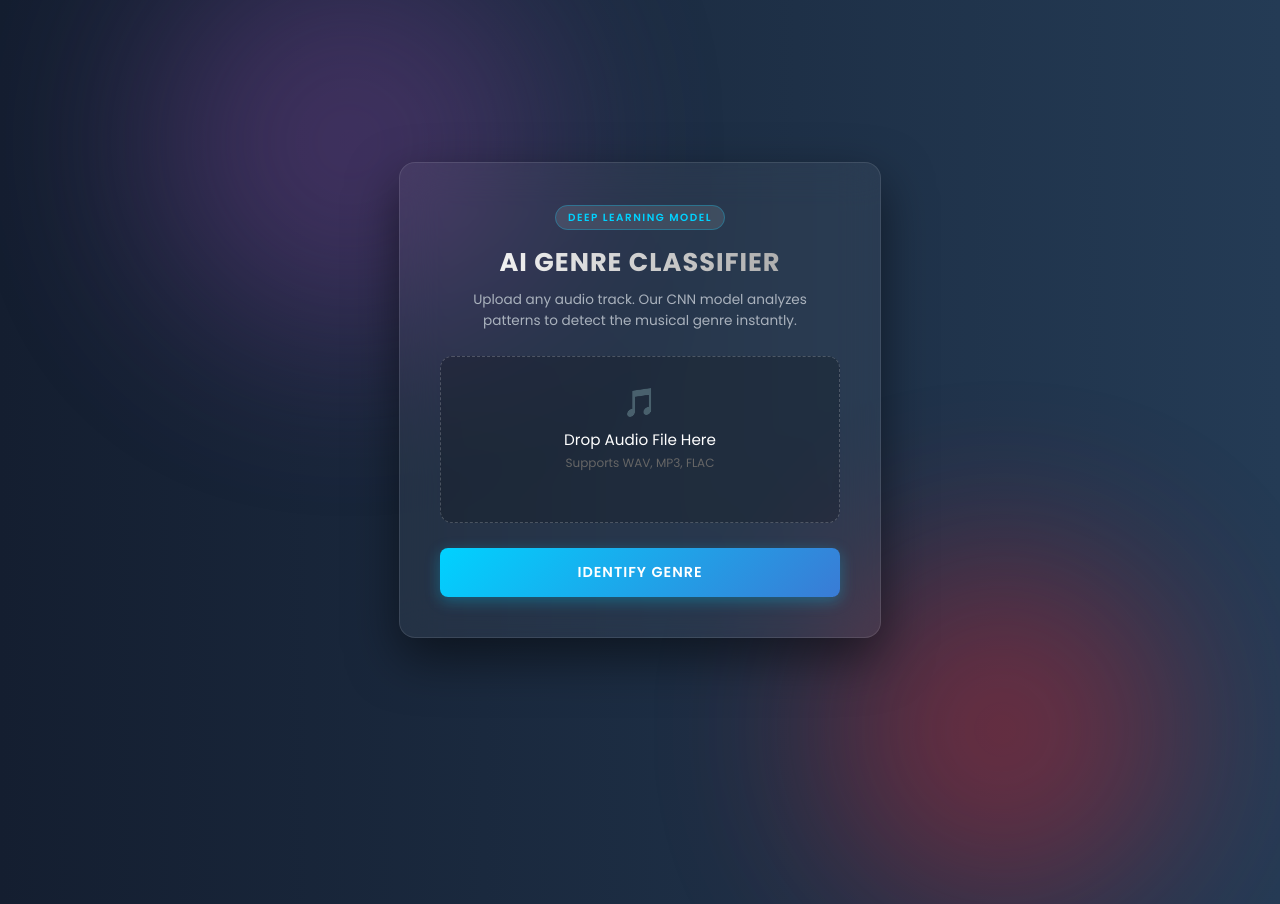
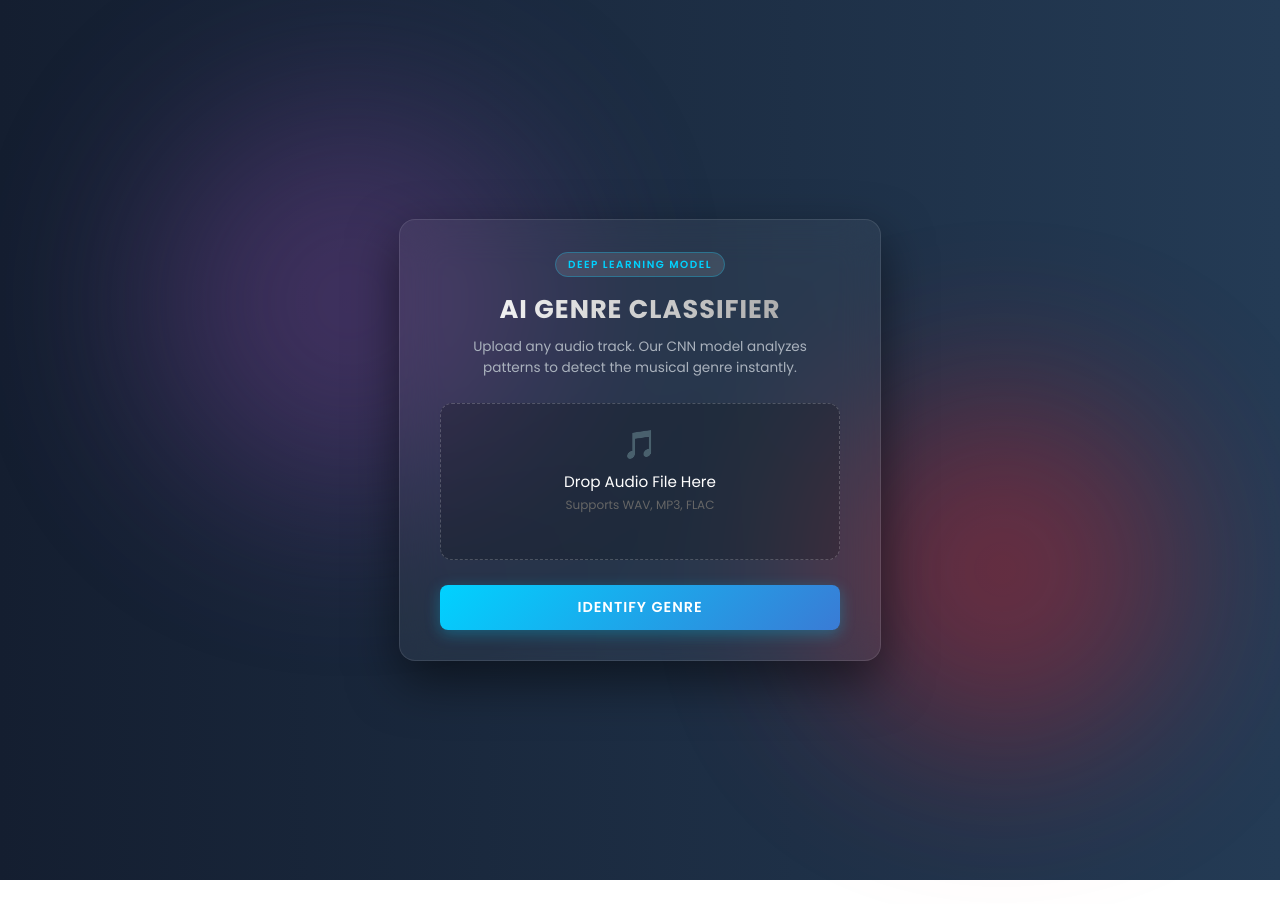
Before and after one commit to harshporwal033/Music-Genre-AI-Project, a plain HTML site: page frontend/index.html in a window 1280 px wide. After the commit the page ends 880 px from the top, so only its background shows below. Drawn offline with Linux system fonts and the light colour scheme.

Commit message:
Update style.css

```diff
--- a/frontend/style.css
+++ b/frontend/style.css
@@ -2,12 +2,17 @@
 * { margin: 0; padding: 0; box-sizing: border_box; font-family: 'Poppins', sans-serif; }
 
 body {
-    background: linear-gradient(to right, #141e30, #243b55); /* Deep Professional Blue */
-    height: 100vh;
+    background: linear-gradient(to right, #141e30, #243b55);
+
+    min-height: 100vh;
+    padding: 40px 0;
+
     display: flex;
     justify-content: center;
     align-items: center;
-    overflow: hidden;
+
+
+    overflow-y: auto;
     color: white;
 }
 
@@ -19,8 +24,8 @@ body {
     opacity: 0.4;
     z-index: -1;
 }
-.c1 { width: 400px; height: 400px; background: #7b4397; top: -10%; left: 10%; animation: move 12s infinite alternate; }
-.c2 { width: 350px; height: 350px; background: #dc2430; bottom: -10%; right: 10%; animation: move 10s infinite alternate-reverse; }
+.c1 { width: 400px; height: 400px; background: #7b4397; top: 10%; left: 10%; animation: move 12s infinite alternate; }
+.c2 { width: 350px; height: 350px; background: #dc2430; bottom: 10%; right: 10%; animation: move 10s infinite alternate-reverse; }
 
 @keyframes move { from { transform: translate(0, 0); } to { transform: translate(30px, 30px); } }
 
@@ -29,11 +34,17 @@ body {
     background: rgba(255, 255, 255, 0.05);
     backdrop-filter: blur(20px);
     border: 1px solid rgba(255, 255, 255, 0.1);
-    padding: 40px;
+
+    /* 👇 Compact Padding (Box zyada lamba nahi hoga) */
+    padding: 30px 40px;
+
     border-radius: 16px;
     width: 400px; /* Standard Professional Width */
     text-align: center;
     box-shadow: 0 20px 50px rgba(0,0,0,0.5);
+
+    /* Ensure box stays nicely within layout */
+    margin: auto;
 }
 
 /* Typography & Header */
@@ -71,7 +82,7 @@ p {
 .upload-area {
     background: rgba(0, 0, 0, 0.2);
     border: 1px dashed rgba(255, 255, 255, 0.2);
-    padding: 25px;
+    padding: 20px; /* Thoda compact kiya */
     border-radius: 12px;
     cursor: pointer;
     transition: all 0.3s ease;
@@ -91,7 +102,7 @@ p {
     background: linear-gradient(135deg, #00d2ff 0%, #3a7bd5 100%);
     color: white;
     border: none;
-    padding: 14px 0;
+    padding: 12px 0;
     width: 100%;
     border-radius: 8px;
     font-size: 0.9rem;
```
